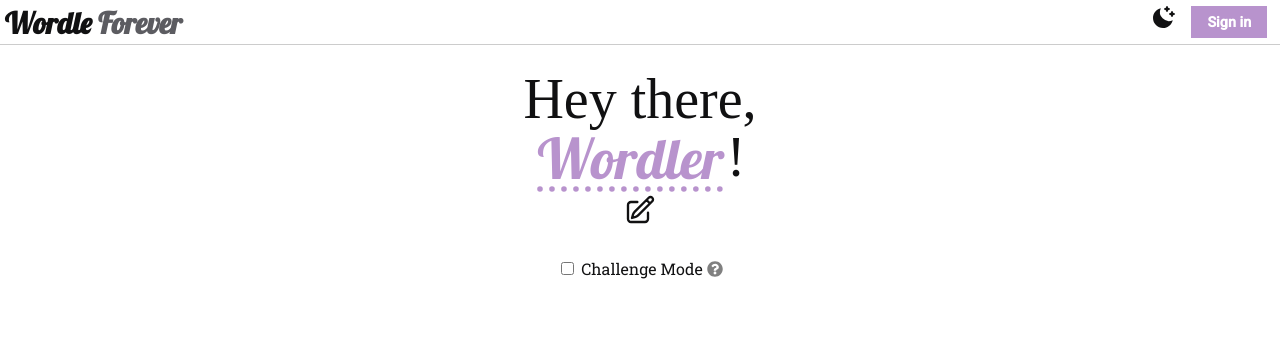
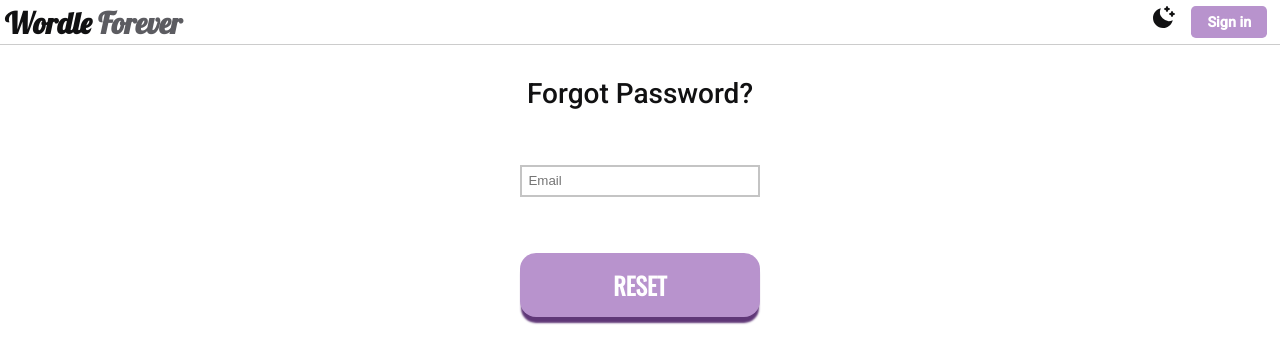
Before and after one commit to louieluuu/wordleforever, a React (Vite) app in the folder client/: page /forgot in a window 1280 px wide. Shown: the top 362 px of the page. Built offline with nearby package versions, Linux system fonts and the light colour scheme; no server answers; some icons are missing; a web font is replaced by a local one.

Commit message:
Finish ResetPasswordPage component

```diff
--- a/client/src/App.jsx
+++ b/client/src/App.jsx
@@ -9,6 +9,7 @@ import MenuRoutes from "./components/MenuRoutes"
 
 import LoginPage from "./components/LoginPage"
 import RegisterPage from "./components/RegisterPage"
+import ResetPasswordPage from "./components/ResetPasswordPage"
 
 function App() {
   const [connectionMode, setConnectionMode] = useState("offline")
@@ -50,6 +51,8 @@ function App() {
                 }
               />
               <Route path="/login" element={<LoginPage />} />
+              <Route path="/register" element={<RegisterPage />} />
+              <Route path="/forgot" element={<ResetPasswordPage />} />
               <Route
                 path="/game/:roomId"
                 element={
--- a/client/src/components/LoginPage.jsx
+++ b/client/src/components/LoginPage.jsx
@@ -1,56 +1,77 @@
-import React, { useState } from "react"
+import React, { useState, useEffect } from "react"
 
-import { Link } from "react-router-dom"
+import { Link, useNavigate } from "react-router-dom"
 
 import { auth } from "../firebase"
-import { useSignInWithEmailAndPassword } from "react-firebase-hooks/auth"
+import {
+  useAuthState,
+  useSignInWithEmailAndPassword,
+} from "react-firebase-hooks/auth"
 
 function LoginPage() {
   const [email, setEmail] = useState("")
   const [password, setPassword] = useState("")
+
   const [signInWithEmailAndPassword, user, loading, error] =
     useSignInWithEmailAndPassword(auth)
 
+  const navigate = useNavigate()
+
+  function handleKeyDown(e) {
+    if (e.key === "Enter") {
+      login()
+    }
+  }
+
+  function login() {
+    signInWithEmailAndPassword(email, password)
+  }
+
+  // Redirect to home page once user is logged in.
+  useEffect(() => {
+    if (user) {
+      navigate("/")
+    }
+  }, [user])
+
+  // TODO - LOUIE: Wondering if there's a way to reset error back to undefined/null.
   function getErrorMessage() {
-    let errorMessage
+    let errorMessage = "hidden"
 
     if (error) {
       switch (error.code) {
         case "auth/invalid-email":
           errorMessage = "Invalid email address."
-          console.log("Invalid email address.")
-          break
-        case "auth/user-not-found":
-          console.log("No account found with this email address.")
           break
         case "auth/missing-password":
           errorMessage = "Missing password."
-          console.log("Missing password.")
           break
         case "auth/invalid-credential":
-          errorMessage =
-            "Incorrect email address or password. Check that you have entered the correct email address and password, and try again."
-          console.log("Incorrect email address or password.")
+          errorMessage = "Incorrect email address or password."
+          break
+        case "auth/too-many-requests":
+          errorMessage = "Too many requests. Please try again later."
           break
         default:
-          console.log("An error occurred. Please try again.")
+          errorMessage = "An error occurred. Please try again."
       }
     }
-
-    console.log(error.code)
 
     return errorMessage
   }
 
   return (
     <div className="auth">
-      {error && <div className="auth__error">{getErrorMessage()}</div>}
+      <div className={`auth__error${error ? "" : "--hidden"}`}>
+        {getErrorMessage()}
+      </div>
       <input
         className="auth__form"
         type="email"
         placeholder="Email"
         value={email}
         onChange={(e) => setEmail(e.target.value)}
+        onKeyDown={handleKeyDown}
       />
       <input
         className="auth__form"
@@ -58,21 +79,16 @@ function LoginPage() {
         placeholder="Password"
         value={password}
         onChange={(e) => setPassword(e.target.value)}
+        onKeyDown={handleKeyDown}
       />
       <Link style={{ alignSelf: "flex-end" }} reloadDocument to="/forgot">
         Forgot Password?
       </Link>
-      <button
-        className="menu__btn--auth"
-        onClick={() => signInWithEmailAndPassword(email, password)}
-      >
+      <button className="menu__btn--auth" onClick={login}>
         LOG IN
       </button>
 
       <div className="auth__divider">OR</div>
-
-      <button className="menu__btn--auth--google">GOOGLE</button>
-      <button className="menu__btn--auth--google">GOOGLE</button>
 
       <Link style={{ fontWeight: "500" }} reloadDocument to="/register">
         New user? Register here!
--- a/client/src/components/RegisterPage.jsx
+++ b/client/src/components/RegisterPage.jsx
@@ -30,10 +30,6 @@ function RegisterPage() {
           console.log("An error occurred. Please try again.")
       }
     }
-
-    console.log(error.code)
-
-    return errorMessage
   }
 
   return (
--- /dev/null
+++ b/client/src/components/ResetPasswordPage.jsx
@@ -0,0 +1,85 @@
+import React, { useState, useEffect, useRef } from "react"
+
+import { Link } from "react-router-dom"
+
+import { auth } from "../firebase"
+import { useSendPasswordResetEmail } from "react-firebase-hooks/auth"
+
+function LoginPage() {
+  const [email, setEmail] = useState("")
+  const [finalEmail, setFinalEmail] = useState("")
+
+  const [hasReset, setHasReset] = useState(false)
+
+  const [sendPasswordResetEmail, sending, error] =
+    useSendPasswordResetEmail(auth)
+
+  function handleKeyDown(e) {
+    if (e.key === "Enter") {
+      resetPassword()
+    }
+  }
+
+  // There is no built-in variable in the firebase-hook to check for a successful submission, so I had to create one myself (hasReset).
+  async function resetPassword() {
+    const result = await sendPasswordResetEmail(email)
+
+    if (result === true) {
+      setHasReset(true)
+      setFinalEmail(email)
+      setEmail("")
+    }
+  }
+
+  function getErrorMessage() {
+    let errorMessage = "hidden"
+
+    if (error) {
+      switch (error.code) {
+        case "auth/invalid-email":
+          errorMessage = "Invalid email address."
+          break
+        default:
+          errorMessage = "An error occurred. Please try again."
+      }
+    }
+
+    return errorMessage
+  }
+
+  return (
+    <div className="auth">
+      <div
+        style={{
+          fontSize: "1.75rem",
+          fontWeight: "500",
+          paddingBottom: "0.5rem",
+        }}
+      >
+        Forgot Password?
+      </div>
+      <div className={`auth__error${error ? "" : "--hidden"}`}>
+        {getErrorMessage()}
+      </div>
+      <input
+        className="auth__form"
+        type="email"
+        placeholder="Email"
+        value={email}
+        onChange={(e) => setEmail(e.target.value)}
+        onKeyDown={handleKeyDown}
+      />
+      <button className="menu__btn--auth" onClick={resetPassword}>
+        RESET
+      </button>
+      {hasReset && (
+        <div style={{ maxWidth: "15rem" }}>
+          Email sent to {finalEmail}. Click the link in the email to reset your
+          password.
+        </div>
+      )}
+    </div>
+  )
+}
+
+export default LoginPage
--- a/client/src/styles/components/_auth.scss
+++ b/client/src/styles/components/_auth.scss
@@ -4,13 +4,17 @@
   align-items: center;
   gap: 1rem;
 
-  margin-top: 3rem;
+  margin-top: 2rem;
 
   font-size: 0.8rem;
 
   &__error {
+    visibility: visible;
     color: red;
-    font-size: 0.8rem;
+
+    &--hidden {
+      visibility: hidden;
+    }
   }
 
   &__form {
@@ -30,7 +34,7 @@
 
     width: 100%;
 
-    margin: 1.5rem;
+    margin: 2rem;
 
     &::before,
     &::after {
--- a/client/src/styles/components/_menu.scss
+++ b/client/src/styles/components/_menu.scss
@@ -148,7 +148,7 @@
   &__btn--auth {
     @extend .menu__btn;
 
-    width: 15rem;
+    height: 4rem;
 
     font-weight: bold;
     border-radius: 1rem;
--- a/client/src/styles/components/_navbar.scss
+++ b/client/src/styles/components/_navbar.scss
@@ -76,6 +76,7 @@
     height: 2rem;
 
     border: none;
+    border-radius: 0.3rem;
     padding-inline: 1rem;
 
     &:hover {
```
Also changed, not shown: client/src/assets/ContinueWithGoogle.svg (deleted).
